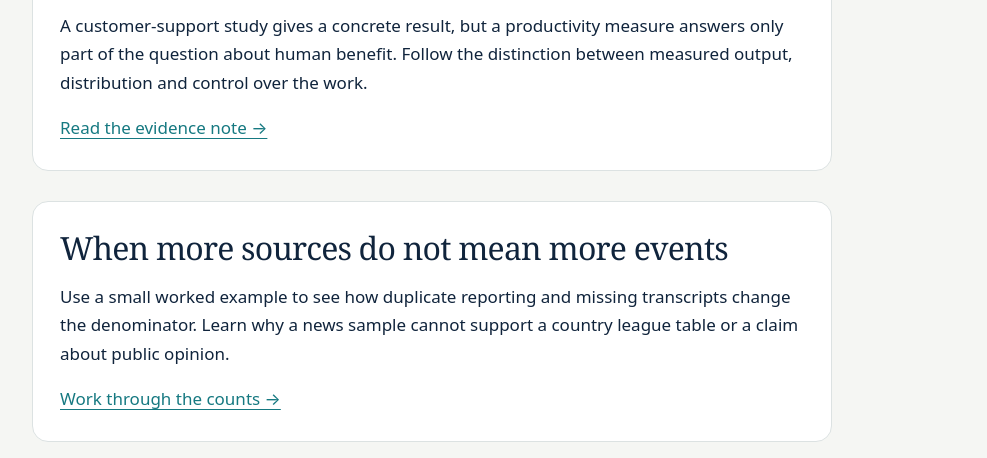
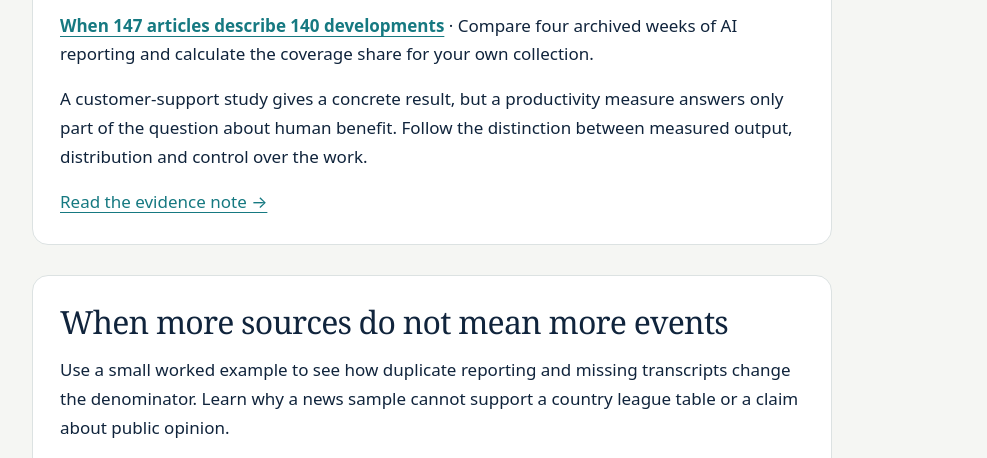
Before and after one commit to kedmahamelberg-ai/hamelberg-ai, a plain HTML site: page analysis/index.html in a window 1280 px wide. Shown: the part 642-1100 px from the top of the page, without its empty margins (146-1133 px from the left). Drawn offline with Linux system fonts and the light colour scheme.

Commit message:
Update index.html

```diff
--- a/analysis/index.html
+++ b/analysis/index.html
@@ -2,6 +2,6 @@
 <html lang="en"><head><meta charset="utf-8"><meta name="viewport" content="width=device-width,initial-scale=1"><title>Analysis and practical evidence notes | Hamelberg AI</title><meta name="description" content="Original explanations and worked examples about AI productivity, human control, source coverage and the limits of public evidence."><meta name="google-adsense-account" content="ca-pub-5706650912346516"><meta name="robots" content="index,follow,max-image-preview:large"><link rel="canonical" href="https://hamelberg-ai.com/analysis/"><link rel="icon" href="/favicon.svg" type="image/svg+xml"><link rel="stylesheet" href="/content.css"></head>
 <body><a class="skip" href="#main">Skip to content</a><header><div class="wrap"><a class="wordmark" href="/">Hamelberg<span> AI</span></a><nav aria-label="Site navigation"><a href="/">Home</a><a href="/analysis/">Analysis</a><a href="/guide/">Reading guide</a><a href="/about/">About</a><a href="/privacy/">Privacy</a></nav></div></header><main id="main" class="wrap"><p class="eyebrow">Evidence notes</p><h1>Read the evidence. Keep the limits attached.</h1><p class="intro">Practical analysis for readers who want to understand what an AI result or a public dashboard can actually establish.</p><div class="prose">
 <p>These notes connect the questions behind the Observatory, The Brief and the European Security Monitor. Each follows a specific reasoning problem rather than treating a headline or chart as a conclusion. Worked examples are explicitly hypothetical; they are not findings from our projects.</p>
-<div class="panel"><h2>AI at work: productivity and control</h2><p>A customer-support study gives a concrete result, but a productivity measure answers only part of the question about human benefit. Follow the distinction between measured output, distribution and control over the work.</p><a href="/analysis/ai-productivity-and-control/">Read the evidence note →</a></div>
+<div class="panel"><h2>AI at work: productivity and control</h2><p><a href="/analysis/four-weeks-of-ai-coverage/"><strong>When 147 articles describe 140 developments</strong></a> · Compare four archived weeks of AI reporting and calculate the coverage share for your own collection.</p><p>A customer-support study gives a concrete result, but a productivity measure answers only part of the question about human benefit. Follow the distinction between measured output, distribution and control over the work.</p><a href="/analysis/ai-productivity-and-control/">Read the evidence note →</a></div>
 <div class="panel"><h2>When more sources do not mean more events</h2><p>Use a small worked example to see how duplicate reporting and missing transcripts change the denominator. Learn why a news sample cannot support a country league table or a claim about public opinion.</p><a href="/analysis/counting-sources/">Work through the counts →</a></div>
 <h2>Use the notes with the live projects</h2><p>The <a href="https://observatory.hamelberg-ai.com/">Observatory</a> provides retained reporting and its classifications. <a href="https://brief.hamelberg-ai.com/">The Brief</a> makes source-linked stories easier to read. The <a href="https://monitor.hamelberg-ai.com/">European Security Monitor</a> presents sampled security narratives. These are distinct kinds of material; their counts and labels are not interchangeable.</p><p>For a reusable way to record a claim, source, comparison and uncertainty, start with the <a href="/guide/#evidence-record">evidence record in the reading guide</a>. For publishing responsibility, AI assistance and how to flag a mistake, see <a href="/about/#editorial">our editorial approach</a>.</p><p class="small">Published 14 November 2026. These explanatory notes use AI-assisted drafting and source checking; they do not report new fieldwork or experiments.</p></div></main><footer><div class="wrap"><nav aria-label="Footer"><a href="/">Home</a><a href="/analysis/">Analysis</a><a href="/guide/">Reading guide</a><a href="/about/">About</a><a href="/privacy/">Privacy</a></nav>Hamelberg AI · Published by Kedma Hamelberg · <a href="/contact/">Contact and corrections</a></div></footer></body></html>
```
